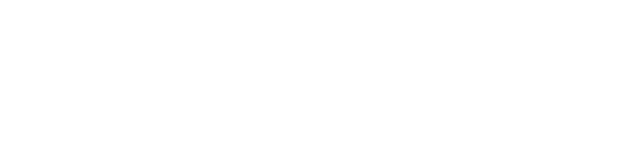
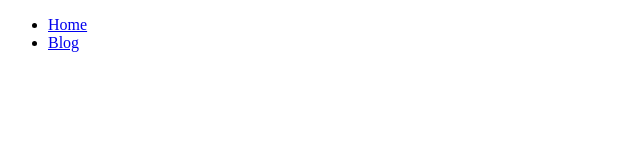
Before and after one commit to ilanafreedman/branching_class_ex, a plain HTML site: page index.html in a window 1280 px wide. Shown: the whole page, without its empty margins (0-640 px from the left). Drawn offline with Linux system fonts and the light colour scheme.

Commit message:
added nav

```diff
--- a/index.html
+++ b/index.html
@@ -4,6 +4,11 @@
 	<title></title>
 </head>
 <body>
-
+<nav>
+	<ul>
+		<li><a href= "index.html">Home</a></li>
+		<li><a href= "#">Blog</a></li>
+	</ul>
+</nav>
 </body>
 </html>
```
